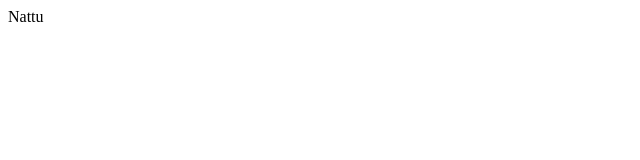
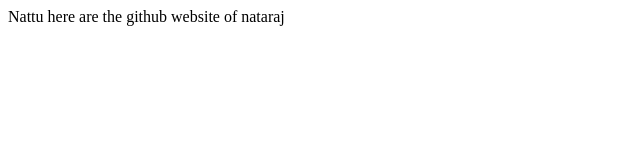
Before and after one commit to natarajnattu/natarajnattu.github.io, a plain HTML site: page index.html in a window 1280 px wide. Shown: the whole page, without its empty margins (0-640 px from the left). Drawn offline with Linux system fonts and the light colour scheme.

Commit message:
index changed agained

```diff
--- a/index.html
+++ b/index.html
@@ -3,6 +3,6 @@
     <title>Nattu</title>
 </head>
 <body>
-    Nattu
+    Nattu here are the github website of nataraj
 </body>
 </html>
```
